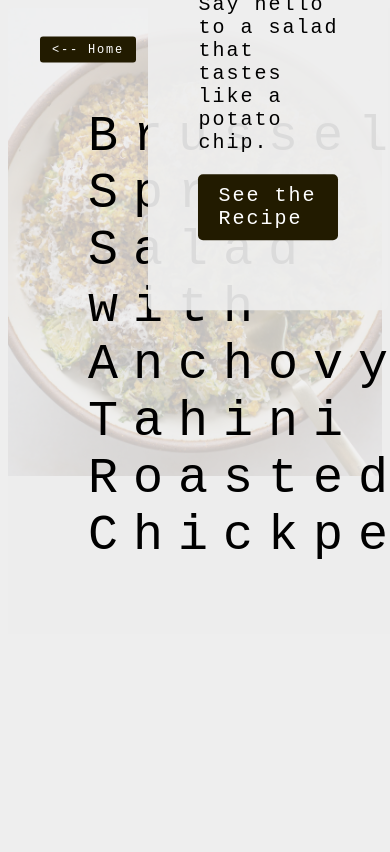
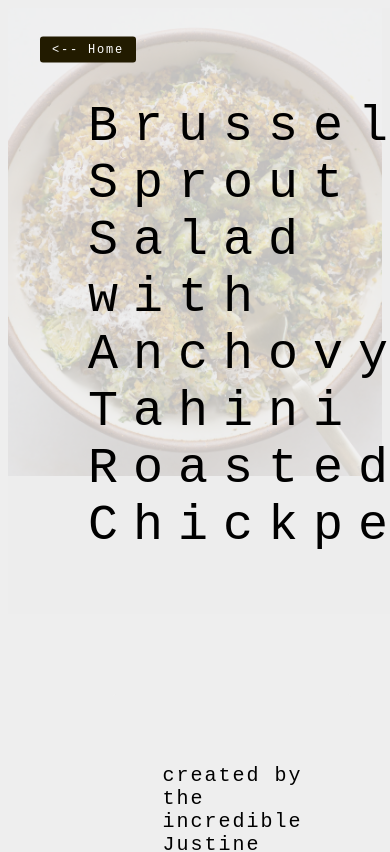
Before and after one commit to maddiecorgiat/Odin-Recipes, a plain HTML site: page recipes/brussel_sprout_salad.html in a window 390 px wide. Shown: the top 852 px of the page. Drawn offline with Linux system fonts and the light colour scheme.

Commit message:
Added flexbox formatting to CSS so that the webpage is responsive and items did not overlap each other.

```diff
--- a/recipes/brussel_sprout_salad.html
+++ b/recipes/brussel_sprout_salad.html
@@ -5,37 +5,49 @@
     <meta name="viewport" content="width=device-width, initial-scale=1.0">
     <title>Brussel Sprout Salad</title>
     <style>
-        body {font-family: monospace;
+        body {
+            font-family: monospace;
             background-color: #eee;
         }
+
         .container {
             position: relative;
-            width: 100%;
+            max-width: 100%; /* Adjust as needed */
         }
+
+        .flex_container {
+            position: absolute; /* Position absolutely */
+            top: 0; /* Align to the top of the container */
+            left: 0; /* Align to the left of the container */
+            width: 100%; /* Occupy the entire width */
+            display: flex;
+            flex-direction: column;
+            justify-content: space-between;
+            align-items: flex-start;
+            z-index: 1; /* Ensure it appears on top of the image */
+            gap: 80px;
+        }
+
         img {
             max-width: 100%;
             height: auto;
         }
 
         .overlay-recipe-header {
-            position: absolute;
-            top: 0px;
-            left: 0px;
+
             color: black;
             font-size: 50px;
             text-align: left;
-            padding-top: 50px;
+            padding-top: 40px;
             padding-left: 80px;
             padding-right: 80px;
-            padding-bottom: 20px;
+            padding-bottom: 10px;
             background-color: #eeeeeecd;
             letter-spacing: 15px;
         }
+
         .overlay-recipe-description {
-            position: absolute;
-            top: 50%;
-            left: 60%;
-            transform: translate(-35%, -90%);
+            align-self: center;
             color: black;
             font-size: 20px;
             text-align: left;
@@ -43,7 +55,10 @@
             padding: 50px;
             background-color: #eeeeeeeb;
             letter-spacing: 2px;
+            margin-left: 30%; /* Add left margin */
+            margin-right: 10%; /* Add right margin */
         }
+
         .button {
             background-color: #221B00; /* Darker green color*/
             color: white;
@@ -66,6 +81,7 @@
             font-weight: bold;
             text-decoration: none;
         }
+
         .home-button {
             transform: scale(0.6);
             letter-spacing: 3px;
@@ -78,16 +94,19 @@
 <body>
 <div class="container">
     <img src="brussel-sprout-salad-with-anchovy-dressing.webp" alt="Brussel Sprout Salad Image">
+    <div class="flex_container">
         <div class="overlay-recipe-header">
-            <p><a href="https://justinesnacks.com/brussels-sprout-salad-with-anchovy-tahini-zaatar-chickpeas/" target="_blank" class="button home-button"><-- Home</a></p>
+            <p><a href="https://justinesnacks.com/brussels-sprout-salad-with-anchovy-tahini-zaatar-chickpeas/"
+                  target="_blank" class="button home-button"><-- Home</a></p>
             <p>Brussels Sprout Salad with Anchovy Tahini & Roasted Chickpeas</p>
         </div>
         <div class="overlay-recipe-description">
-            <p>created by the incredible Justine Snacks, this brussel sprout salad is what dreams are made of. Say hello to a salad that tastes like a potato chip.</p>
-            <p><a href="https://justinesnacks.com/brussels-sprout-salad-with-anchovy-tahini-zaatar-chickpeas/" target="_blank" class="button">See the Recipe</a></p>
+            <p>created by the incredible Justine Snacks, this brussel sprout salad is what dreams are made of. Say hello
+                to a salad that tastes like a potato chip.</p>
+            <p><a href="https://justinesnacks.com/brussels-sprout-salad-with-anchovy-tahini-zaatar-chickpeas/"
+                  target="_blank" class="button">See the Recipe</a></p>
         </div>
     </div>
-
-
+</div>
 </body>
 </html>
```
Lines whose indentation alone changed are shown as unchanged.
